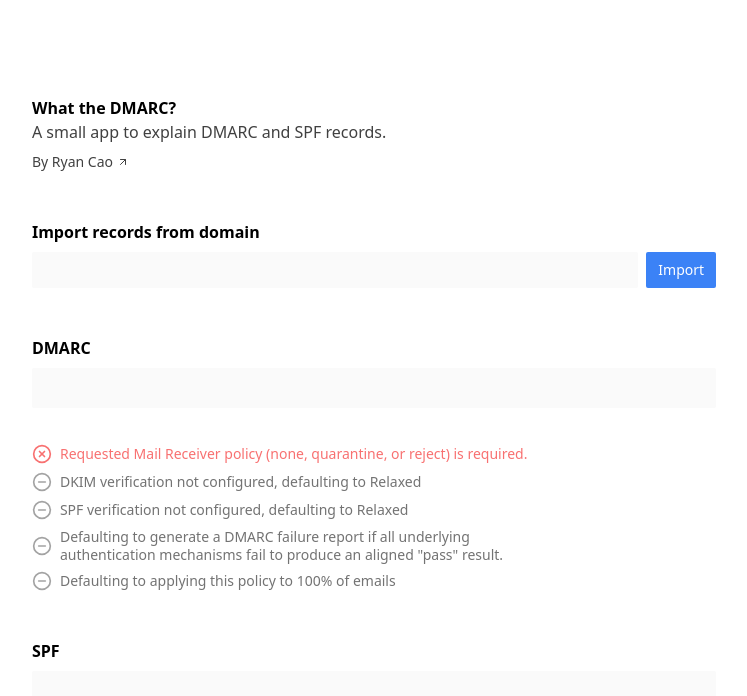
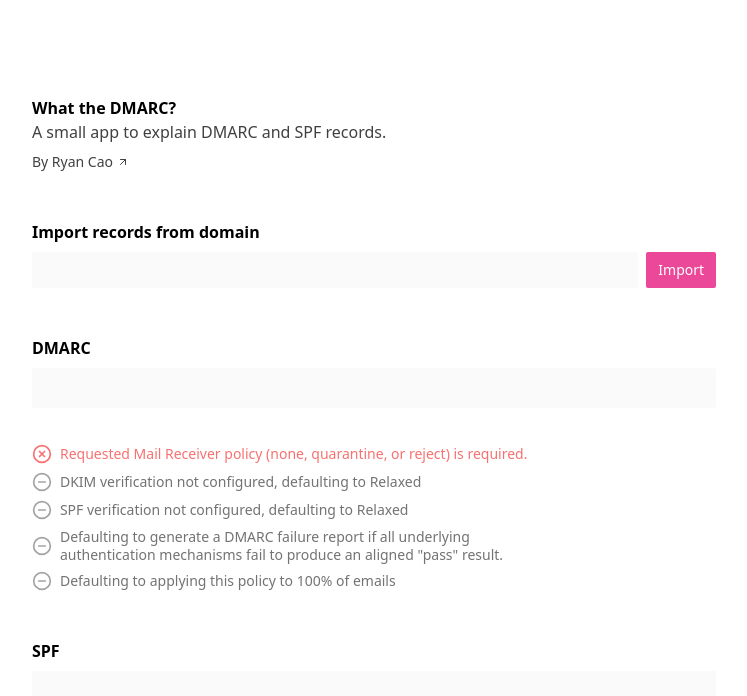
Before and after one commit to ryanccn/what-the-dmarc, a SvelteKit app: page / in a window 1280 px wide. Shown: the top 696 px of the page, without its empty margins (266-1013 px from the left). Built offline with nearby package versions, Linux system fonts and the light colour scheme.

Commit message:
feat: add focus styles

```diff
--- a/src/components/DMARC.svelte
+++ b/src/components/DMARC.svelte
@@ -60,7 +60,7 @@
 
 <input
 	bind:value={$dmarcString}
-	class="bg-neutral-50 dark:bg-neutral-900 font-mono px-3 py-2 rounded-sm mb-1"
+	class="bg-neutral-50 dark:bg-neutral-900 font-mono px-3 py-2 rounded-sm mb-1 focus:outline-none focus:ring focus:ring-pink-500/50 transition-all"
 	spellcheck="false"
 />
 {#if error}
--- a/src/components/Import.svelte
+++ b/src/components/Import.svelte
@@ -89,12 +89,12 @@
 <div class="flex flex-row gap-x-2">
 	<input
 		bind:value={fqdn}
-		class="bg-neutral-50 dark:bg-neutral-900 text-sm font-mono px-3 py-2 grow rounded-sm disabled:opacity-75 transition-opacity"
+		class="bg-neutral-50 dark:bg-neutral-900 text-sm font-mono px-3 py-2 grow rounded-sm disabled:opacity-75 transition-all focus:outline-none focus:ring focus:ring-pink-500/50"
 		spellcheck="false"
 		disabled={inProgress}
 	/>
 	<button
-		class="font-medium text-sm px-3 py-2 rounded-sm bg-blue-500 text-white disabled:opacity-75 transition-opacity"
+		class="font-medium text-sm px-3 py-2 rounded-sm bg-pink-500 text-white disabled:opacity-75 transition-all focus:outline-none focus:ring focus:ring-pink-500/50"
 		on:click={doImport}
 		disabled={inProgress}
 	>
--- a/src/components/SPF.svelte
+++ b/src/components/SPF.svelte
@@ -70,7 +70,7 @@
 
 <input
 	bind:value={$spfString}
-	class="bg-neutral-50 dark:bg-neutral-900 font-mono px-3 py-2 rounded-sm mb-1"
+	class="bg-neutral-50 dark:bg-neutral-900 font-mono px-3 py-2 rounded-sm mb-1 focus:outline-none focus:ring focus:ring-pink-500/50 transition-all"
 	spellcheck="false"
 />
 {#if error}
```
